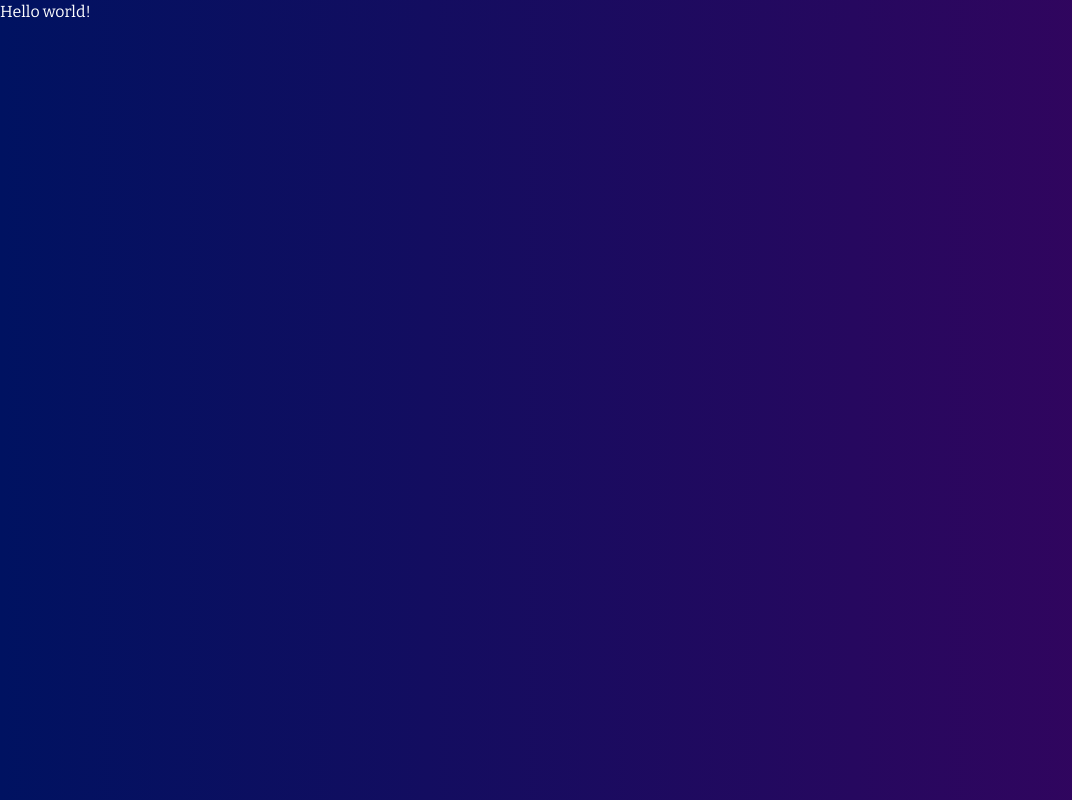
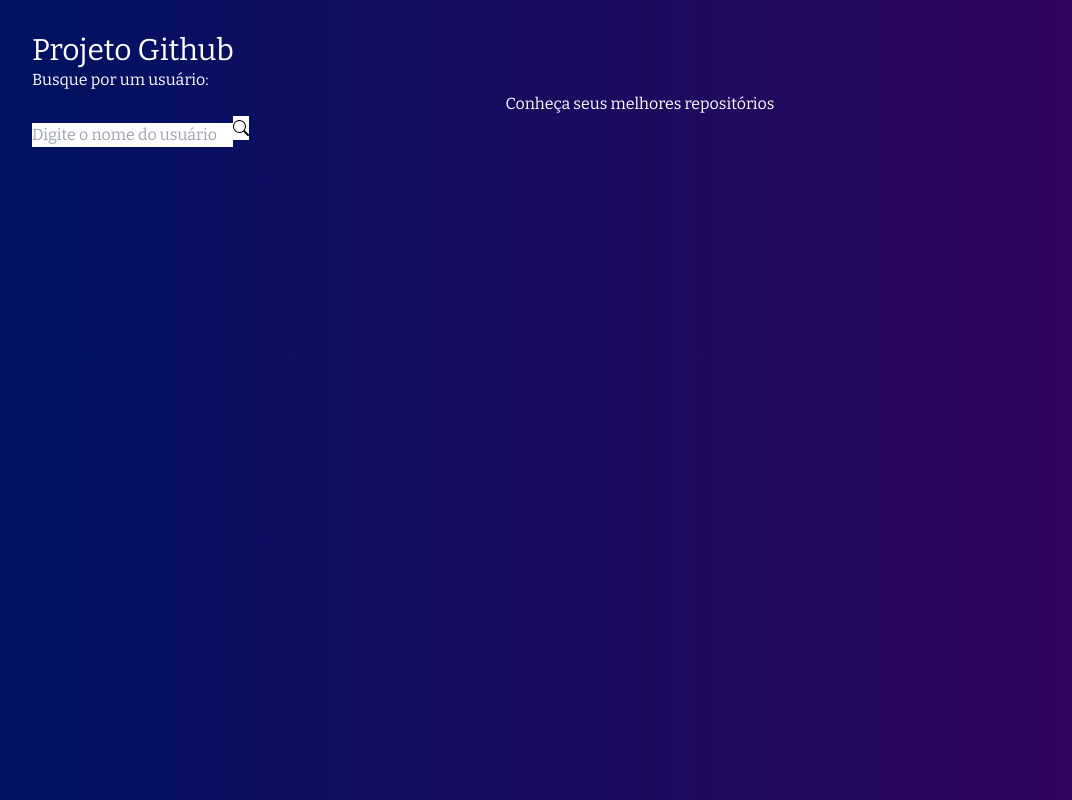
Before and after one commit to arielmattosnev/projeto-api-github, a React (Vite) app: page / in a window 1280 px wide. Shown: the whole page, without its empty margins (0-1072 px from the left). Built offline with nearby package versions, Linux system fonts and the light colour scheme.

Commit message:
create route home and type for the function load user

```diff
--- a/package.json
+++ b/package.json
@@ -11,7 +11,8 @@
   "dependencies": {
     "react": "^18.2.0",
     "react-dom": "^18.2.0",
-    "react-icons": "^4.8.0"
+    "react-icons": "^4.8.0",
+    "react-router-dom": "^6.10.0"
   },
   "devDependencies": {
     "@types/react": "^18.0.28",
--- a/src/App.css
+++ b/src/App.css
@@ -7,7 +7,18 @@
     padding: 0;
     margin: 0;
     box-sizing: border-box;
+  }
+
+  body {
     font-family: bitter, sans-serif;
     background-image: linear-gradient(to right, #001261, #39035e);
   }
+
+  p {
+    text-align: center;
+  }
+
+  a {
+    text-decoration: none;
+  }
 }
--- a/src/App.tsx
+++ b/src/App.tsx
@@ -1,11 +1,13 @@
+import { Outlet } from "react-router-dom";
 import "./App.css";
 
-function App() {
+const App = () => {
   return (
-    <div className="text-white">
-      <h1>Hello world!</h1>
+    <div className="text-white p-8">
+      <h1 className="text-3xl">Projeto Github</h1>
+      <Outlet />
     </div>
   );
-}
+};
 
 export default App;
--- /dev/null
+++ b/src/components/Search.tsx
@@ -0,0 +1,32 @@
+import { useState } from "react";
+import { BsSearch } from "react-icons/bs";
+
+interface SearchProps {
+  loadUser: (userName: string) => Promise<void>;
+}
+
+const Search = ({ loadUser }: SearchProps) => {
+  const [userName, setUserName] = useState("");
+
+  return (
+    <div>
+      <h2>Busque por um usuário:</h2>
+      <p>Conheça seus melhores repositórios</p>
+      <div className="text-black">
+        <input
+          type="text"
+          placeholder="Digite o nome do usuário"
+          onChange={(e) => setUserName(e.target.value)}
+        />
+        <button
+          className="bg-white text-black h-6 "
+          onClick={() => loadUser(userName)}
+        >
+          <BsSearch />
+        </button>
+      </div>
+    </div>
+  );
+};
+
+export default Search;
--- a/src/main.tsx
+++ b/src/main.tsx
@@ -1,10 +1,27 @@
-import React from 'react'
-import ReactDOM from 'react-dom/client'
-import App from './App'
-import './App.css'
+import React from "react";
+import ReactDOM from "react-dom/client";
+import App from "./App";
+import { createBrowserRouter, RouterProvider } from "react-router-dom";
+import "./App.css";
 
-ReactDOM.createRoot(document.getElementById('root') as HTMLElement).render(
+//PAGES
+import Home from "./routes/Home";
+
+const router = createBrowserRouter([
+  {
+    path: "/",
+    element: <App />,
+    children: [
+      {
+        path: "/",
+        element: <Home />,
+      },
+    ],
+  },
+]);
+
+ReactDOM.createRoot(document.getElementById("root") as HTMLElement).render(
   <React.StrictMode>
-    <App />
-  </React.StrictMode>,
-)
+    <RouterProvider router={router} />
+  </React.StrictMode>
+);
--- /dev/null
+++ b/src/routes/Home.tsx
@@ -0,0 +1,22 @@
+import { UserProps } from "../types/user";
+import { useState } from "react";
+import Search from "../components/Search";
+
+const Home = () => {
+  const [user, setUser] = useState<UserProps | null>(null);
+
+  const loadUser = async (userName: string) => {
+    const res = await fetch(`https://api.github.com/users/${userName}`);
+    const data = await res.json();
+
+    console.log(data)
+  };
+
+  return (
+    <div>
+      <Search loadUser={loadUser} />
+    </div>
+  );
+};
+
+export default Home;
--- /dev/null
+++ b/src/types/user.ts
@@ -0,0 +1,7 @@
+export type UserProps = {
+  avatar_url: string;
+  login: string;
+  location: string;
+  followers: number;
+  following: number;
+};
```
Also changed, not shown: 1 other file (tests, documents, lock files or other folders).
